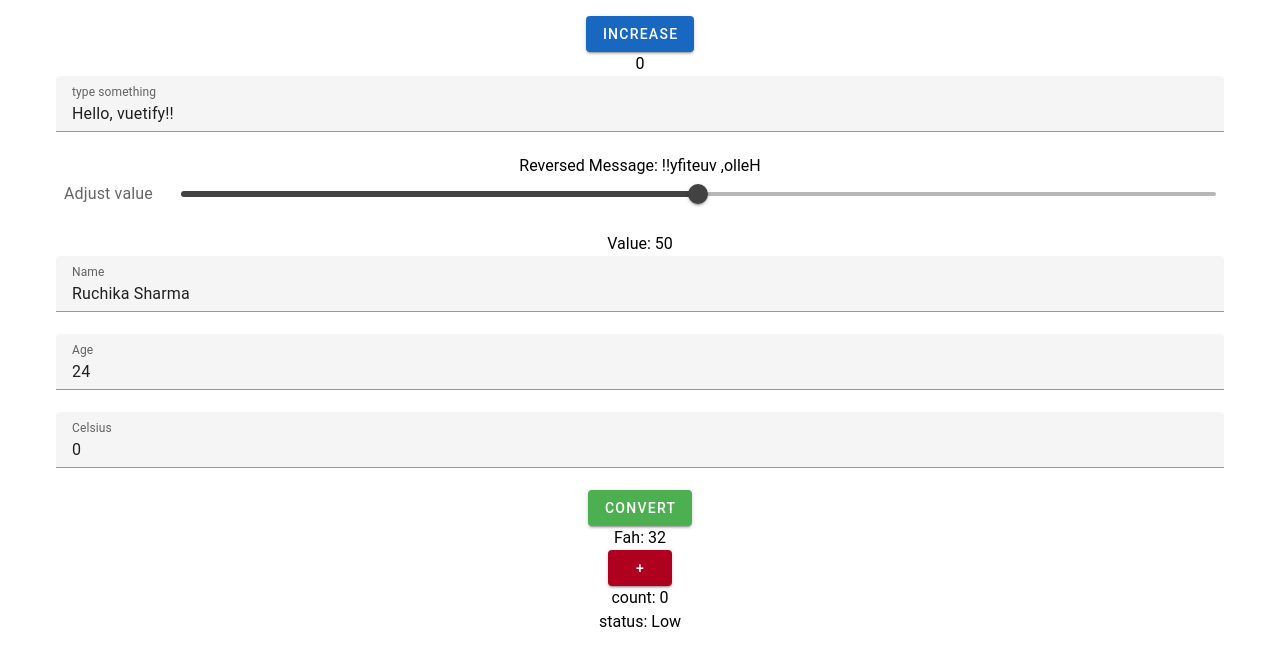
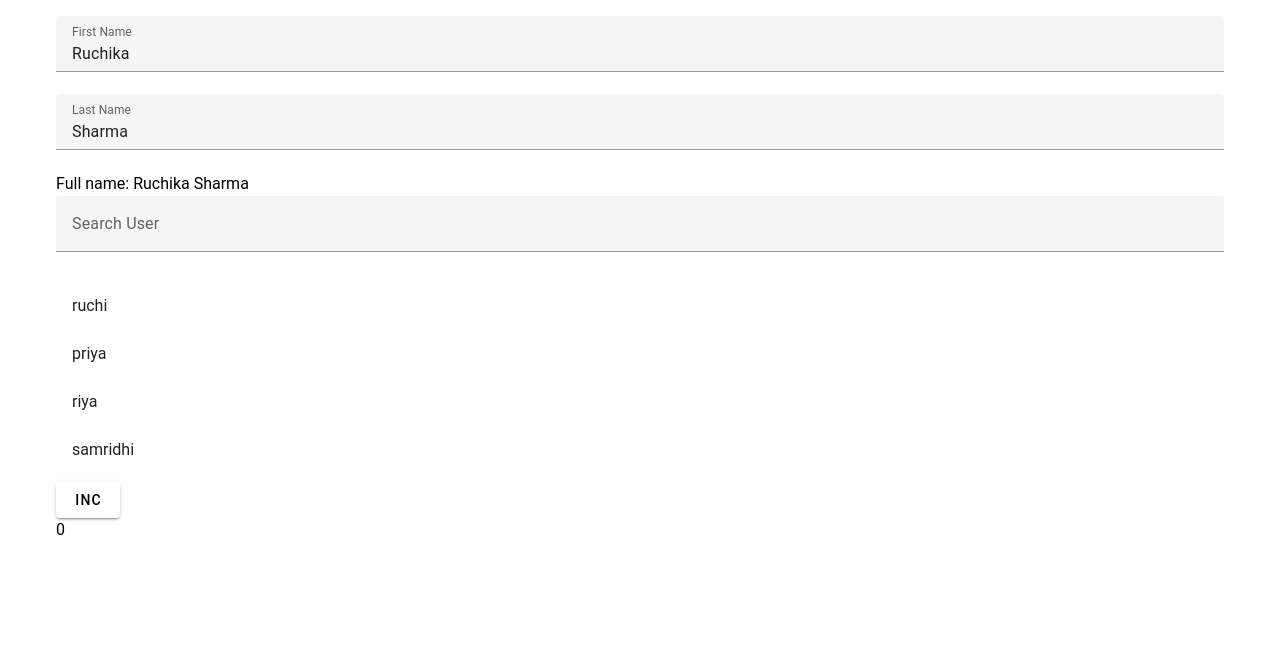
Before and after one commit to ruchik02/Basic-Vue, a Vue app: page / in a window 1280 px wide. Shown: the top 666 px of the page. Built offline with nearby package versions, Linux system fonts and the light colour scheme.

Commit message:
example computed properties

```diff
--- a/src/App.vue
+++ b/src/App.vue
@@ -1,11 +1,14 @@
 <script>
-import Example15 from './components/Example15.vue';
+// import Example15 from './components/Example15.vue';
+import Example16 from './components/Example16.vue';
 export default {
   components: {
-    Example15,
+    // Example15,
+    Example16
   }
 }
 </script>
 <template>
-  <Example15 />
+  <!-- <Example15 /> -->
+   <Example16 />
 </template>
--- /dev/null
+++ b/src/components/Example16.vue
@@ -0,0 +1,53 @@
+<script>
+export default {
+  data() {
+    return {
+      firstName: "Ruchika",
+      lastName: "Sharma",
+      searchUser: "",
+      count:0,
+      user: [
+        { id: 1, name: "ruchi" },
+        { id: 2, name: "priya" },
+        { id: 3, name: "riya" },
+        { id: 4, name: "samridhi" },
+      ],
+    };
+  },
+  computed: {
+    fullName: {
+      get() {
+        return this.firstName + " " + this.lastName;
+      },
+      set(value) {
+        const parts = value.split(" ");
+        this.firstName = parts[0] || "";
+        this.lastName = parts[1] || "";
+      },
+    },
+    filterUser() {
+      return this.user.filter((user) =>
+        user.name.toLowerCase().includes(this.searchUser.toLowerCase())
+      );
+    },
+    textColor(){
+        return this.count > 5 ? 'red': 'black';
+    }
+  },
+};
+</script>
+<template>
+  <v-container>
+    <v-text-field v-model="firstName" label="First Name"></v-text-field>
+    <v-text-field v-model="lastName" label="Last Name"></v-text-field>
+    <p>Full name: {{ fullName }}</p>
+    <v-text-field v-model="searchUser" label="Search User"></v-text-field>
+    <v-list>
+      <v-list-item v-for="user in filterUser" :key="user.id">{{
+        user.name
+      }}</v-list-item>
+    </v-list>
+    <v-btn @click="count++">Inc</v-btn>
+    <p :style="{color: textColor}">{{ count }}</p>
+  </v-container>
+</template>
```
